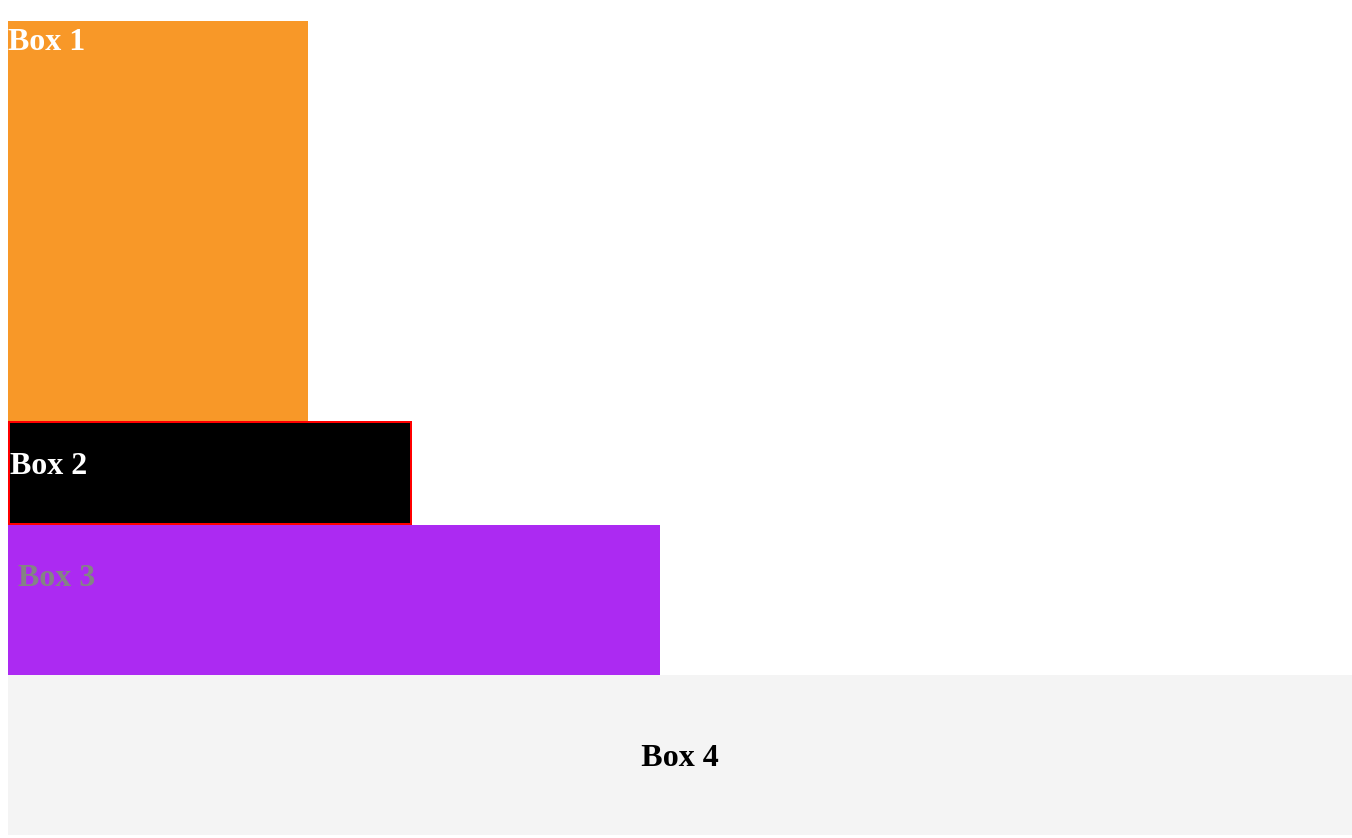
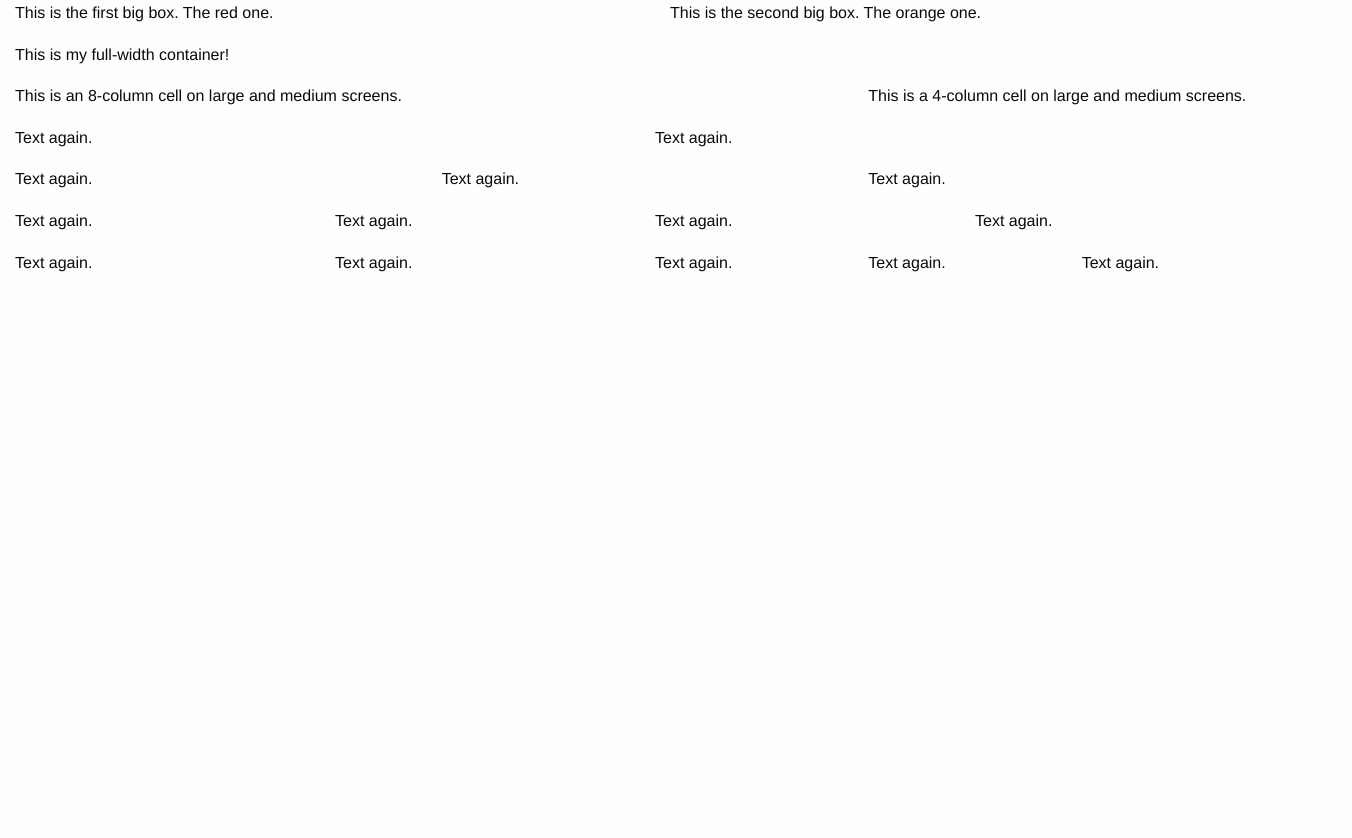
Before and after one commit to arielsheinberg/jour352, a plain HTML site: page index.html in a window 1280 px wide. Shown: the whole page, 1352 px wide, since content can reach past the window. After the commit the page ends 800 px from the top, so only its background shows below. Drawn offline with nearby package versions, Linux system fonts and the light colour scheme; files that its build step writes are made by us from their sources.

Commit message:
Add files via upload
Frameworks

```diff
--- a/index.html
+++ b/index.html
@@ -1,42 +1,110 @@
+
 <!doctype html>
-
-<html lang="en">
-
+<html class="no-js" lang="en" dir="ltr">
 <head>
 <meta charset="utf-8">
-  <title>Boxes</title>
-  <meta name="description" content="This is the description that search engines will display. Aim for 145-155 characters.">
-  <meta name="author" content="Insert the content author or owner name here">
+<meta http-equiv="x-ua-compatible" content="ie=edge">
+<meta name="viewport" content="width=device-width, initial-scale=1.0">
+<title>Foundation for Sites</title>
+<link rel="stylesheet" href="css/foundation.css">
+<link rel="stylesheet" href="css/app.css">
+</head>
+<body>
 
-  <!-- Link to your JS file -->
-  <script src="scripts/script.js"></script>
+<!--FOUNDATION OF RESPONSIVE WEB DESIGN-->
+<!--OPPENING A NEW CONTAINER-->
+<div class="container">
+<!--OPPENING A HORIZONTAL BOX-->
+	<div class="grid-x grid-padding-x grid-margin-x">
+<!--MY FIRST BOX, WHICH IS A 50-50 SPLIT-->
+	<div class="large-6 medium-8 small-12 cell bigbox1"> <!--responsive design-->
+<p>This is the first big box. The red one.</p>
+</div>
+<!--MY SECOND BOX, WHICH IS A 50-50 SPLIT-->
+<div class="large-6 medium-4 small-12 cell bigbox2">
+<p>This is the second big box. The orange one.</p>
+</div>
+</div>
+<div class="grid-x grid-padding-x">
+	<div class="large-12 cell bigbox3">
+	<p> This is my full-width container!</p>
+</div>
+</div>
+<div class="grid-x grid-padding-x">
+	<div class="large-8 medium-8 small-12 cell bigbox4">
+		<p>This is an 8-column cell on large and medium screens.</p>
+		</div>
+		<div class="large-4 medium-4 small-12 cell bigbox5">
+			<p>This is a 4-column cell on large and medium screens.</p>
+</div>
+</div>
 
-  <!-- Link to your CSS file -->
-  <link rel="stylesheet" href="css/style.css">
+<div class="grid-x grid-padding-x">
+	<div class="large-6 medium-6 small-12 cell bigbox6">
+		<p>Text again.</p>
+		</div>
+		<div class="large-6 medium-6 small-12 cell bigbox7">
+			<p>Text again.</p>
+</div>
+</div>
 
-</head>
+<div class="grid-x grid-padding-x">
+  <div class="large-4 medium-4 small-12 cell bigbox8">
+    <p>Text again.</p>
+  </div>
+  <div class="large-4 medium-4 small-12 cell bigbox9">
+    <p>Text again.</p>
+  </div>
+  <div class="large-4 medium-4 small-12 cell bigbox10">
+    <p>Text again.</p>
+  </div>
+</div>
 
 
-<body>
-
-    <div class="box1">
-      <h1> Box 1 </h1>
+<div class="grid-x grid-padding-x">
+  <div class="large-3 medium-6 small-12 cell bigbox11">
+    <p>Text again.</p>
+  </div>
+  <div class="large-3 medium-6 small-12 cell bigbox12">
+    <p>Text again.</p>
+  </div>
+  <div class="large-3 medium-6 small-12 cell bigbox13">
+    <p>Text again.</p>
+    </div>
+  <div class="large-3 medium-6 small-12 cell bigbox14">
+    <p>Text again.</p>
+  </div>
 </div>
 
-    <div class="box2">
-      <h1> Box 2 </h1>
+<div class="grid-x grid-padding-x">
+  <div class="large-3 medium-4 small-12 cell bigbox15">
+    <p>Text again.</p>
+  </div>
+  <div class="large-3 medium-4 small-12 cell bigbox16">
+    <p>Text again.</p>
+  </div>
+  <div class="large-2 medium-4 small-12 cell bigbox17">
+    <p>Text again.</p>
+    </div>
+  <div class="large-2 medium-4 small-12 cell bigbox18">
+    <p>Text again.</p>
+      </div>
+  <div class="large-2 medium-4 small-12 cell bigbox19">
+    <p>Text again.</p>
+  </div>
 </div>
 
-<div class="box3">
-      <h1> Box 3 </h1>
-    </div>
 
-    <div class="box4">
-      <h1> Box 4 </h1>
-    </div>
 
-</div>
+<!-- large - desktop, medium - tablets, small - phones -->
 
+
+
+
+
+<script src="js/vendor/jquery.js"></script>
+<script src="js/vendor/what-input.js"></script>
+<script src="js/vendor/foundation.js"></script>
+<script src="js/app.js"></script>
 </body>
-
 </html>
```
Lines whose indentation alone changed are shown as unchanged.
